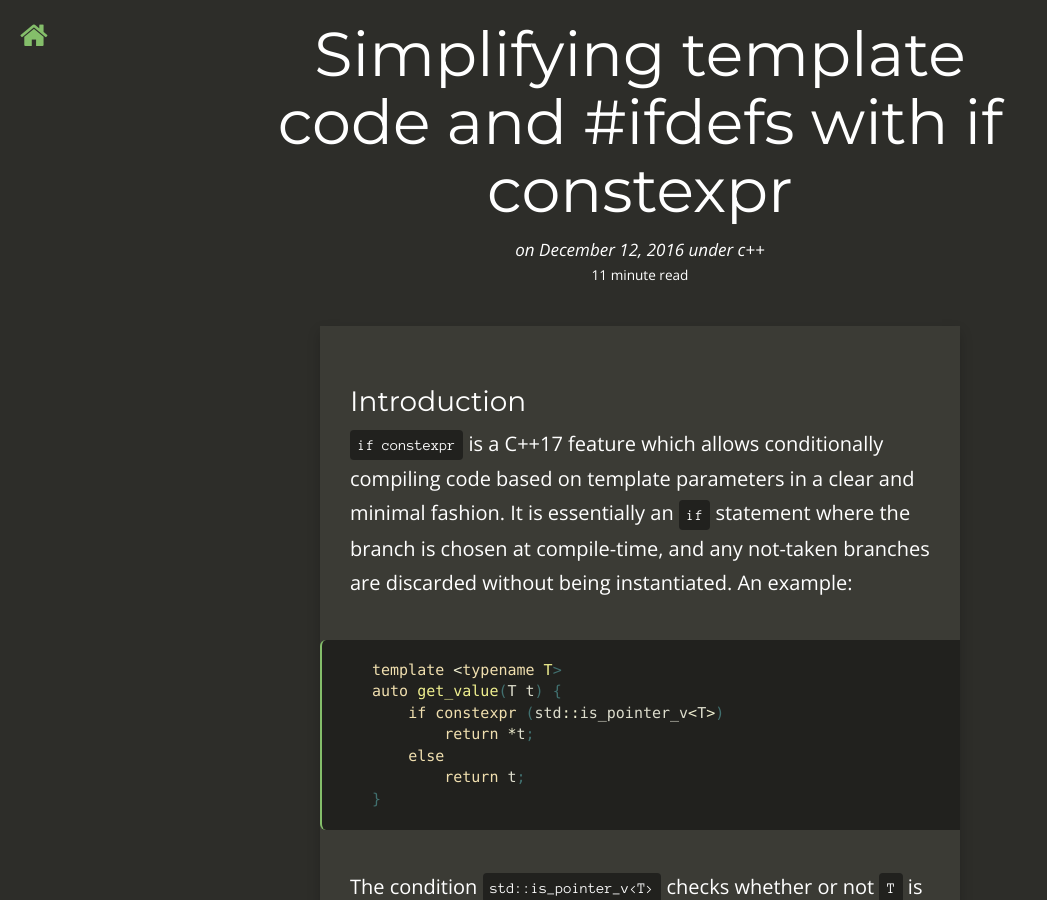
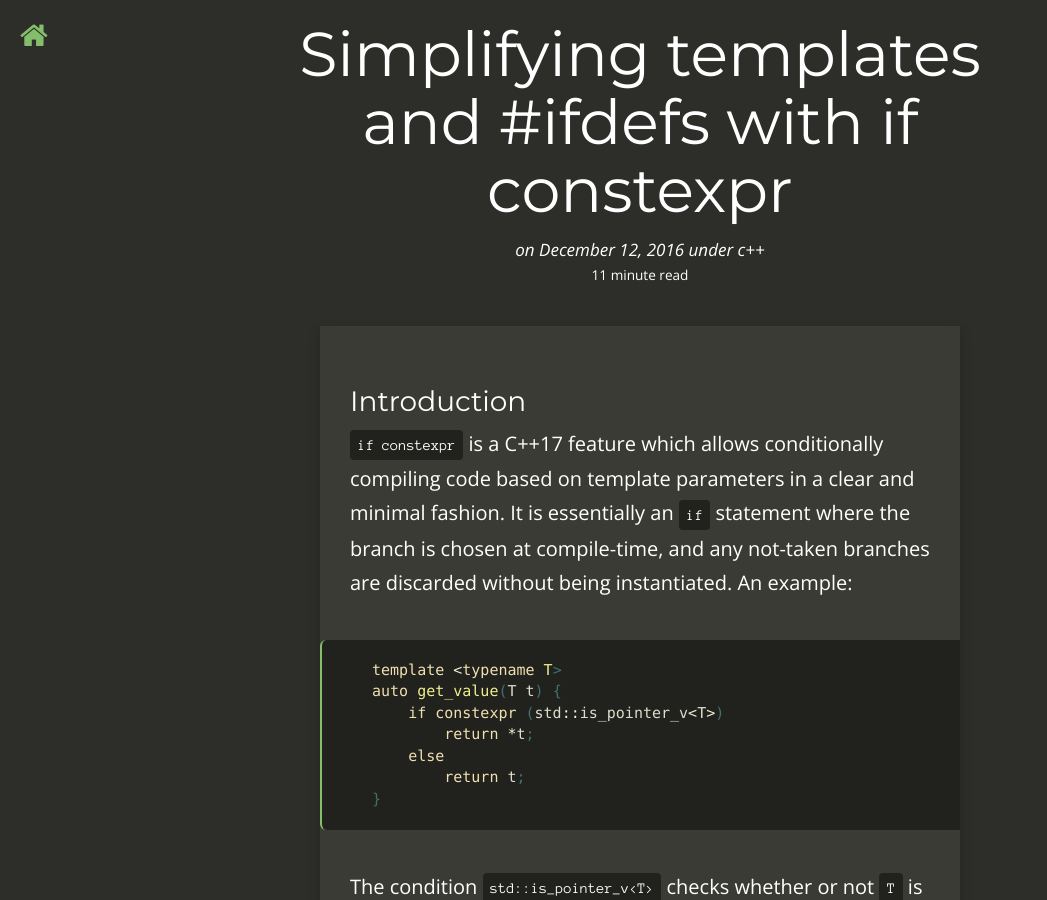
Before and after one commit to TartanLlama/tartanllama.github.io, a Jekyll site: the page built from _posts/2016-12-12-if-constexpr.md, in a window 1280 px wide and 900 px high. Shown: the whole window, without its empty margins (0-1047 px from the left). Built offline with Jekyll 4.4.1, drawn with Linux system fonts in a browser that asks for light colours; nearby versions of some CDN libraries; comment, search, counter and statistics services are not loaded.

Commit message:
Rename if constexpr

```diff
--- a/_posts/2016-12-12-if-constexpr.md
+++ b/_posts/2016-12-12-if-constexpr.md
@@ -1,6 +1,6 @@
 ---
 layout:     post
-title:      "Simplifying template code and #ifdefs with if constexpr"
+title:      "Simplifying templates and #ifdefs with if constexpr"
 summary:    Using if constexpr to simplify templates and remove #ifdef
 category:   c++
 date:       2016-12-12
```
